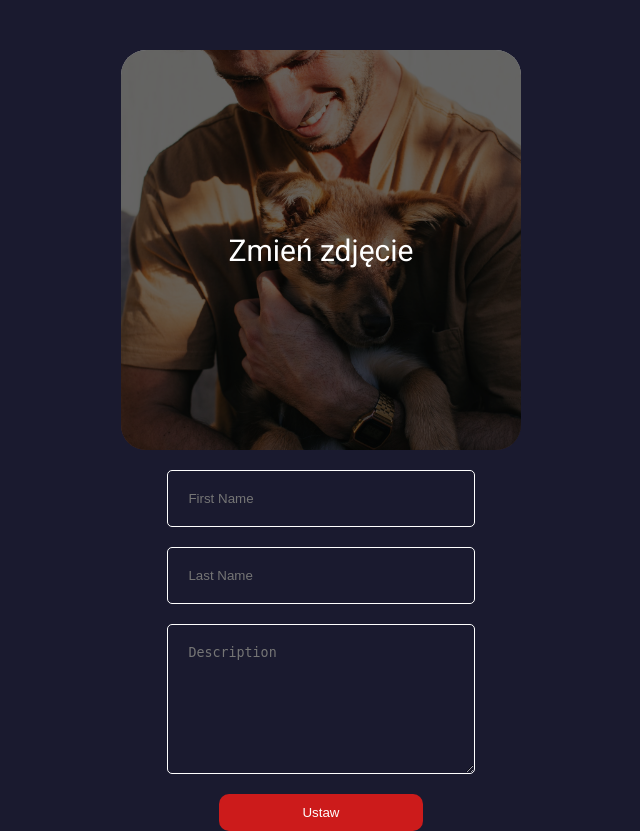
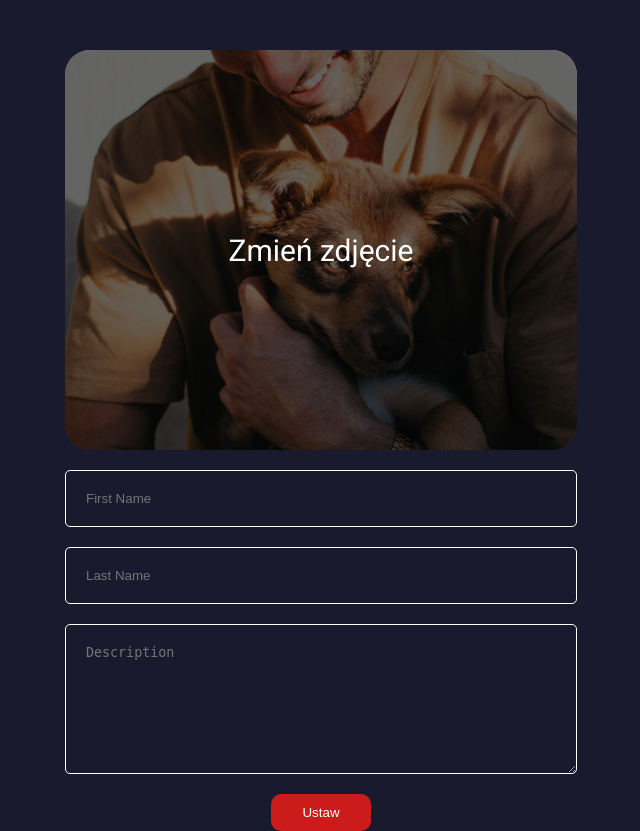
Before and after one commit to MaciejMi/CarZone, a PHP site: page /site/user-panel/my-account.html in a window 1280 px wide. Shown: the part 70-901 px from the top of the page, without its empty margins (319-959 px from the left). Run offline with PHP 8.4, Linux system fonts and the light colour scheme.

Commit message:
add reposnive to my-account.html

```diff
--- a/css/panel.css
+++ b/css/panel.css
@@ -158,7 +158,7 @@ a {
 .my-account form textarea {
   margin: 0 auto;
   padding: 2rem;
-  width: 60%;
+  width: 100%;
   background: none;
   border: 1px solid #fff;
   border-radius: 5px;
@@ -169,7 +169,7 @@ a {
 .my-account form .image-input {
   position: relative;
   height: 400px;
-  width: 400px;
+  max-width: 250px;
   margin: 0 auto;
 }
 .my-account form .image-input img {
@@ -186,6 +186,7 @@ a {
   top: 0;
   left: 0;
   bottom: 0;
+  width: 100%;
   right: 0;
   opacity: 0;
   z-index: 2;
@@ -216,7 +217,6 @@ a {
   color: #fff;
   background-color: #cc1b1b;
   border-radius: 10px;
-  width: 40%;
   margin: 0 auto;
   transition: background-color 0.3s;
 }
@@ -226,12 +226,20 @@ a {
 }
 
 @media (min-width: 576px) {
+  .my-account form .image-input {
+    max-width: 500px;
+    width: 100%;
+  }
   .header__image {
     width: 500px;
     height: 300px;
   }
 }
 @media (min-width: 768px) {
+  .my-account form .image-input {
+    max-width: 650px;
+    width: 100%;
+  }
   .header__image {
     width: 650px;
     height: 350px;
--- a/scss/panel.scss
+++ b/scss/panel.scss
@@ -157,7 +157,7 @@ a {
 		textarea {
 			margin: 0 auto;
 			padding: 2rem;
-			width: 60%;
+			width: 100%;
 			background: none;
 			border: 1px solid #fff;
 			border-radius: 5px;
@@ -168,7 +168,7 @@ a {
 		.image-input {
 			position: relative;
 			height: 400px;
-			width: 400px;
+			max-width: 250px;
 			margin: 0 auto;
 			img {
 				border-radius: 25px;
@@ -182,6 +182,7 @@ a {
 				top: 0;
 				left: 0;
 				bottom: 0;
+				width: 100%;
 				right: 0;
 				opacity: 0;
 				z-index: 2;
@@ -213,7 +214,6 @@ a {
 			color: #fff;
 			background-color: c.$red;
 			border-radius: 10px;
-			width: 40%;
 			margin: 0 auto;
 			transition: background-color 0.3s;
 			&:hover {
@@ -225,6 +225,15 @@ a {
 }
 
 @media (min-width: 576px) {
+	.my-account {
+		form {
+			.image-input {
+				max-width: 500px;
+				width: 100%;
+			}
+		}
+	}
+
 	.header {
 		&__image {
 			width: 500px;
@@ -234,6 +243,14 @@ a {
 }
 
 @media (min-width: 768px) {
+	.my-account {
+		form {
+			.image-input {
+				max-width: 650px;
+				width: 100%;
+			}
+		}
+	}
 	.header {
 		&__image {
 			width: 650px;
```
Also changed, not shown: 1 other file.
